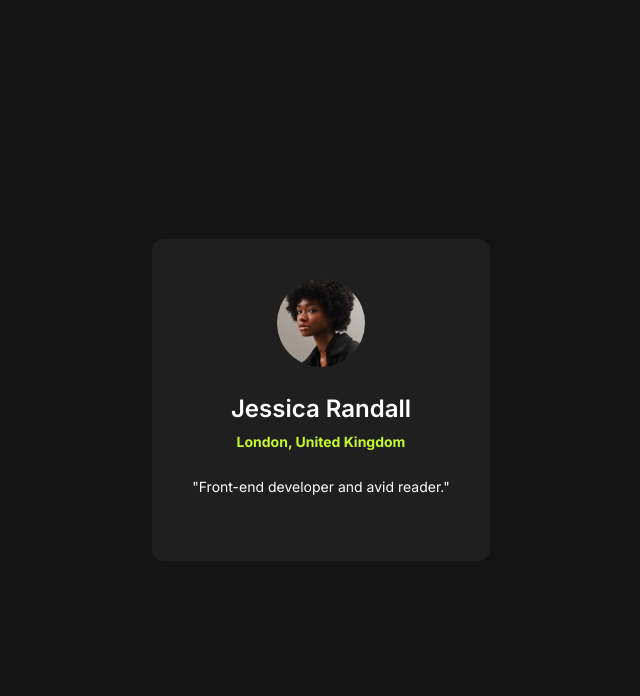
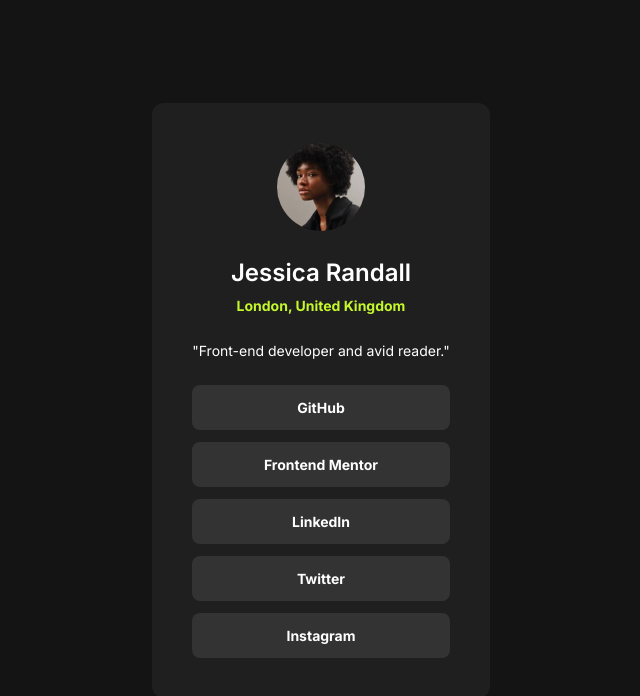
Before and after one commit to frontend-mentor-challenges-ld/social-links-profile, a React (Vite) app: page / in a window 1280 px wide. Shown: the top 696 px of the page, without its empty margins (319-959 px from the left). Built offline with nearby package versions, Linux system fonts and the light colour scheme.

Commit message:
Finished Profile links section

```diff
--- a/src/ui/UserProfileCard.jsx
+++ b/src/ui/UserProfileCard.jsx
@@ -17,7 +17,7 @@ function UserProfileCard() {
   return (
     <StyledUserProfileCard>
       <UserProfileHeader />
-      {/* <UserProfileLinks /> */}
+      <UserProfileLinks />
     </StyledUserProfileCard>
   );
 }
--- a/src/ui/UserProfileLink.jsx
+++ b/src/ui/UserProfileLink.jsx
@@ -1,9 +1,48 @@
 import styled from "styled-components";
 
-const StyledUserProfileLink = styled.div``;
+const StyledUserProfileLink = styled.li`
+  background-color: var(--grey);
+  color: var(--white);
+  list-style: none;
+  border-radius: 0.8rem;
+  font-weight: var(--fw-700);
+  cursor: pointer;
 
-function UserProfileLink() {
-  return <StyledUserProfileLink>UserProfileLink</StyledUserProfileLink>;
+  padding: 1.2rem 0;
+  display: flex;
+  justify-content: center;
+  align-items: center;
+
+  transition: all 0.5s ease-in;
+
+  &:not(:last-child) {
+    margin-bottom: 1.2rem;
+  }
+
+  a {
+    color: inherit;
+    display: block;
+    width: 100%;
+    height: 100%;
+    text-align: center;
+  }
+
+  &:hover {
+    background-color: var(--green);
+    color: var(--grey);
+  }
+`;
+
+function UserProfileLink({ social }) {
+  const { socialName, socialLink } = social;
+
+  return (
+    <StyledUserProfileLink>
+      <a href={socialLink} target="_blank" rel="noopener noreferrer">
+        {socialName}
+      </a>
+    </StyledUserProfileLink>
+  );
 }
 
 export default UserProfileLink;
--- a/src/ui/UserProfileLinks.jsx
+++ b/src/ui/UserProfileLinks.jsx
@@ -1,11 +1,25 @@
 import styled from "styled-components";
+import { useUser } from "../contexts/UserContext";
 
 import UserProfileLink from "./UserProfileLink";
 
-const StyledUserProfileLinks = styled.div``;
+const StyledUserProfileLinks = styled.ul`
+  display: flex;
+  flex-direction: column;
+  justify-content: center;
+  width: 100%;
+`;
 
 function UserProfileLinks() {
-  return <StyledUserProfileLinks>UserProfileLinks</StyledUserProfileLinks>;
+  const { socials } = useUser();
+
+  return (
+    <StyledUserProfileLinks>
+      {socials.map(social => (
+        <UserProfileLink social={social} key={social.socialName} />
+      ))}
+    </StyledUserProfileLinks>
+  );
 }
 
 export default UserProfileLinks;
```
